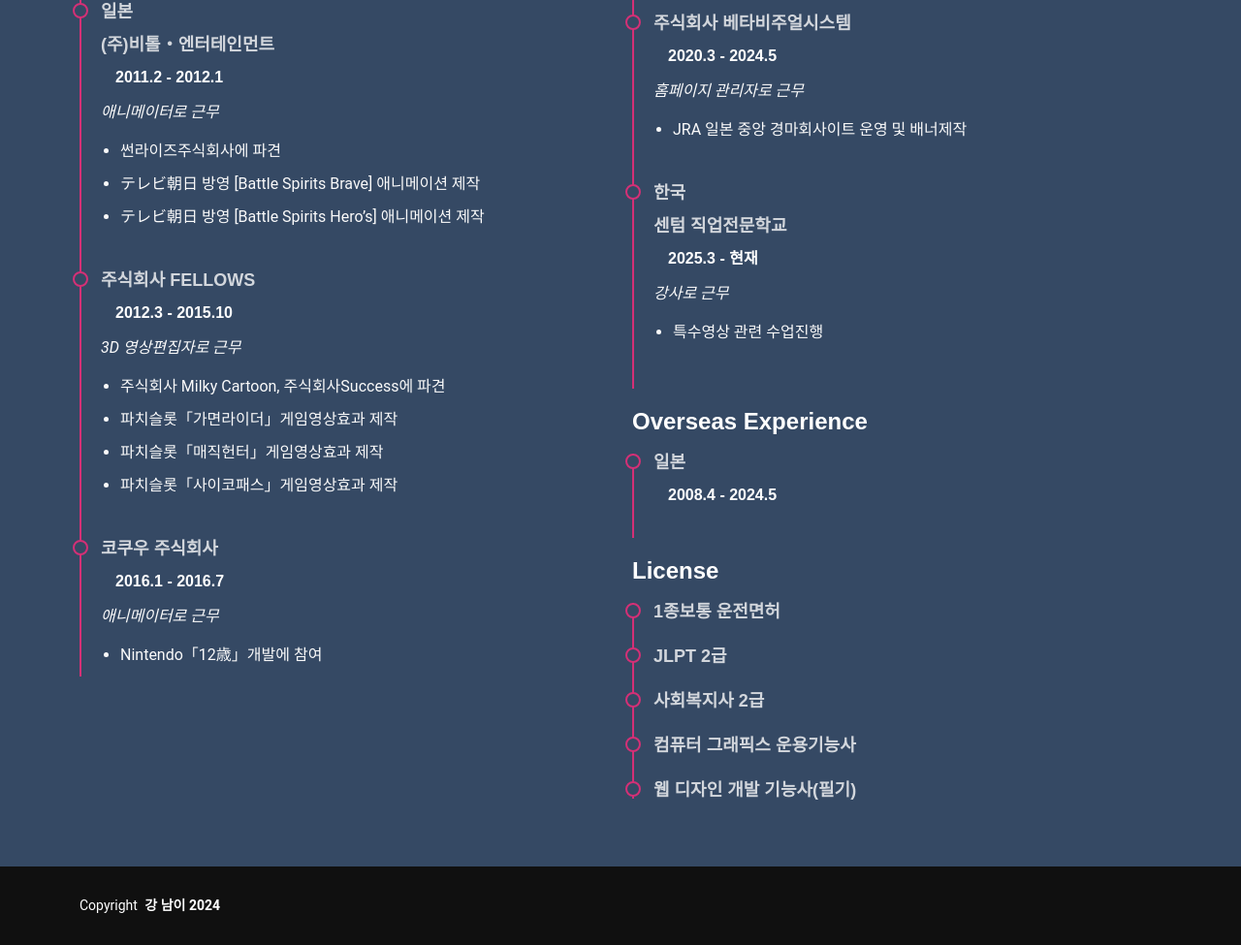
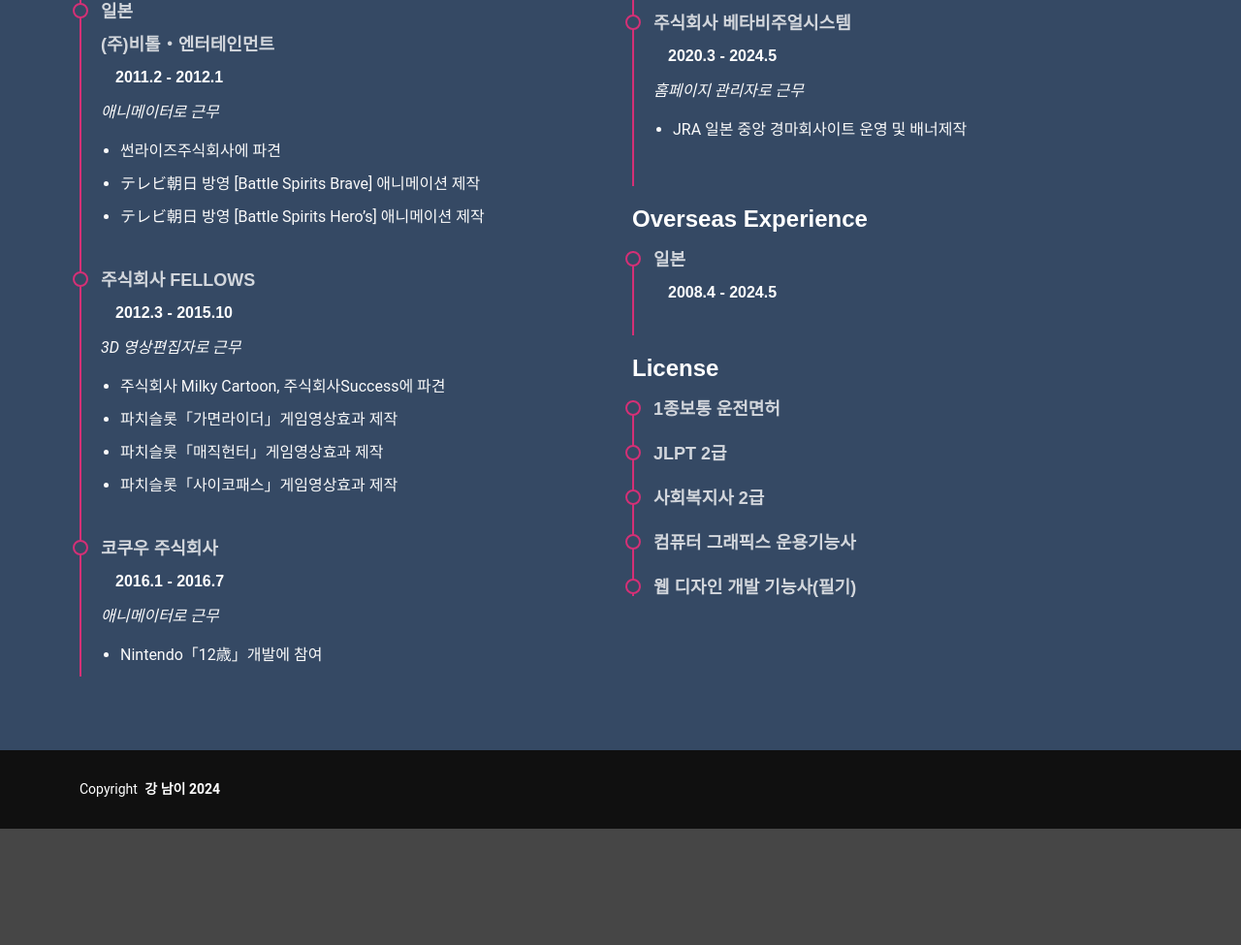
Before and after one commit to KNL-nami/nami82, a plain HTML site: page about.html in a window 1280 px wide. Shown: the part 2188-3163 px from the top of the page at 97% size. After the commit the page ends 3043 px from the top, so only its background shows below. Drawn offline with nearby package versions, Linux system fonts and the light colour scheme; a web font is replaced by a local one.

Commit message:
Update about.html

```diff
--- a/about.html
+++ b/about.html
@@ -329,14 +329,14 @@
                 <li>JRA 일본 중앙 경마회사이트 운영 및 배너제작</li>
             </div><!-- Edn Resume Item -->
 
-            <div class="resume-item">
+            <!--<div class="resume-item">
               <h4>한국</h4>
               <h4 class="mt-3">센텀 직업전문학교</h4>
               <h5>2025.3 - 현재</h5>
               <p><em>강사로 근무</em></p>
               <ul>
                 <li>특수영상 관련 수업진행</li>
-            </div><!-- Edn Resume Item -->
+            </div>--><!-- Edn Resume Item -->
 
             <h3 class="resume-title">Overseas Experience</h3>
             <div class="resume-item">
```
